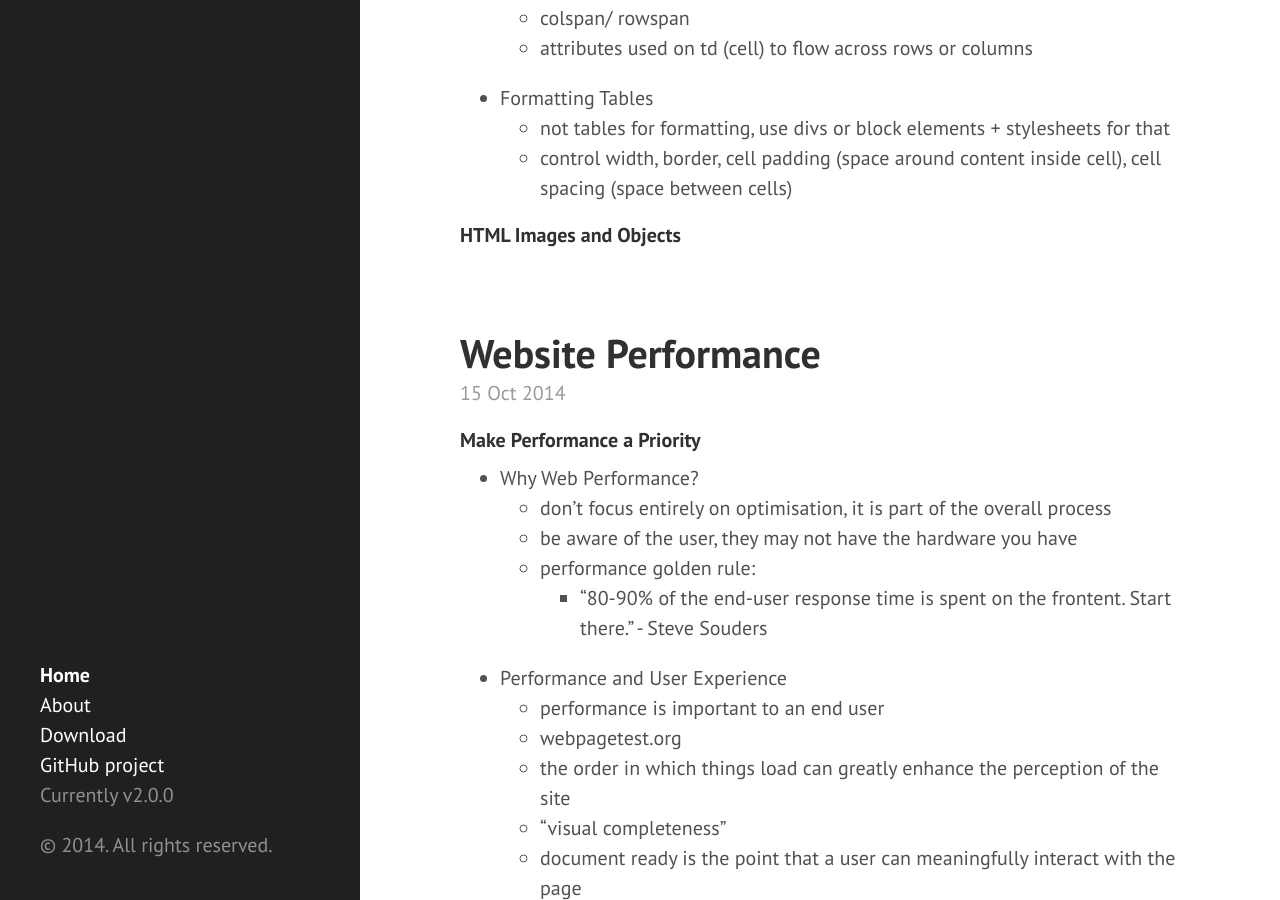
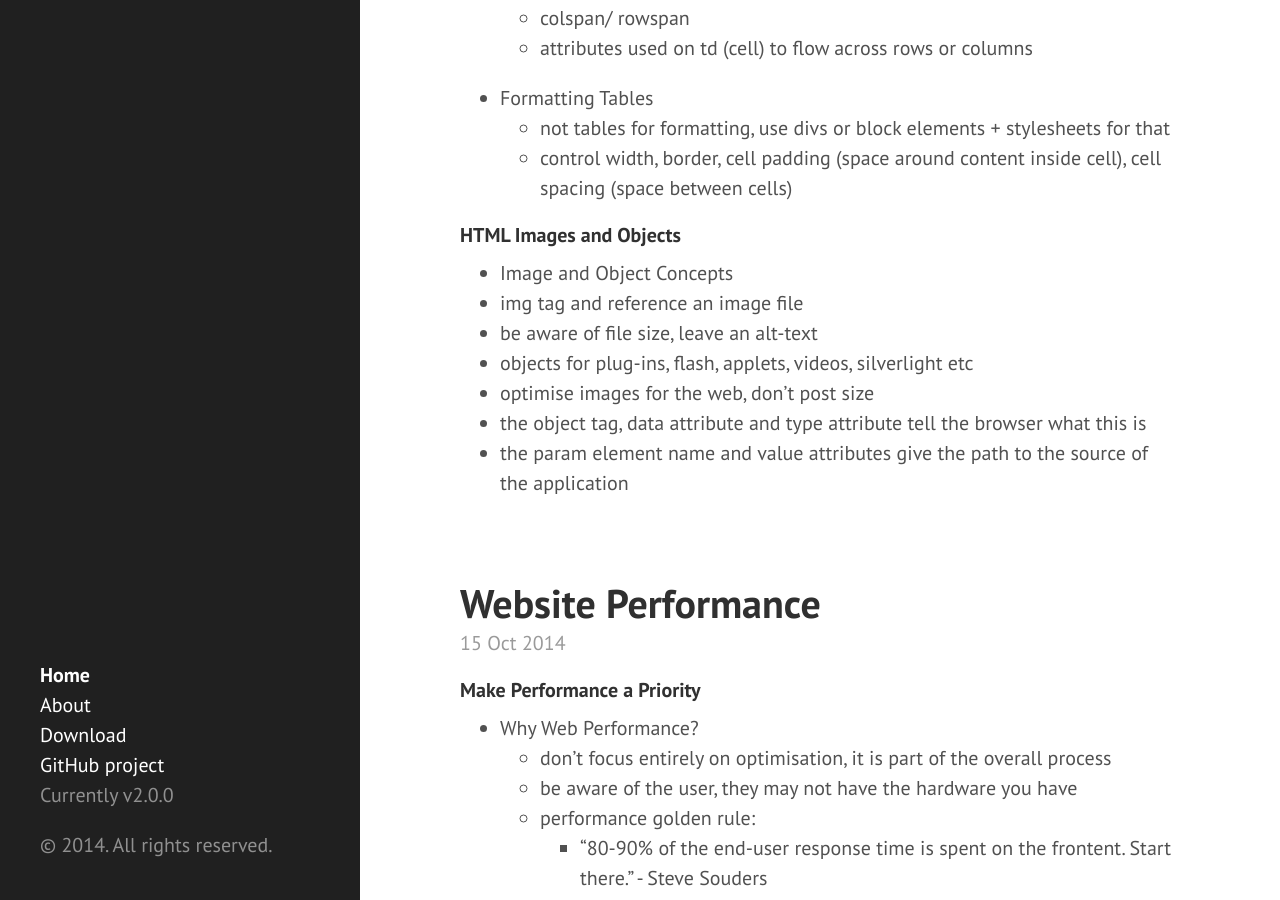
Before and after one commit to eneiand/eneiand.github.io, a Jekyll site: the page built from index.html, in a window 1280 px wide and 900 px high, scrolled down 3282 px. Built offline with Jekyll 4.4.1, drawn with Linux system fonts in a browser that asks for light colours; Markdown is read by kramdown in place of the engine named in the settings; the list of posts is cut into pages by our own code.

Commit message:
Update 2014-10-21-html-fundamentals.md

```diff
--- a/_posts/2014-10-21-html-fundamentals.md
+++ b/_posts/2014-10-21-html-fundamentals.md
@@ -96,3 +96,10 @@
   * control width, border, cell padding (space around content inside cell), cell spacing (space between cells)
 
 #### HTML Images and Objects
+* Image and Object Concepts
+ * img tag and reference an image file
+  * be aware of file size, leave an alt-text
+ * objects for plug-ins, flash, applets, videos, silverlight etc
+ * optimise images for the web, don't post size
+ * the object tag, data attribute and type attribute tell the browser what this is
+  * the param element name and value attributes give the path to the source of the application
```
